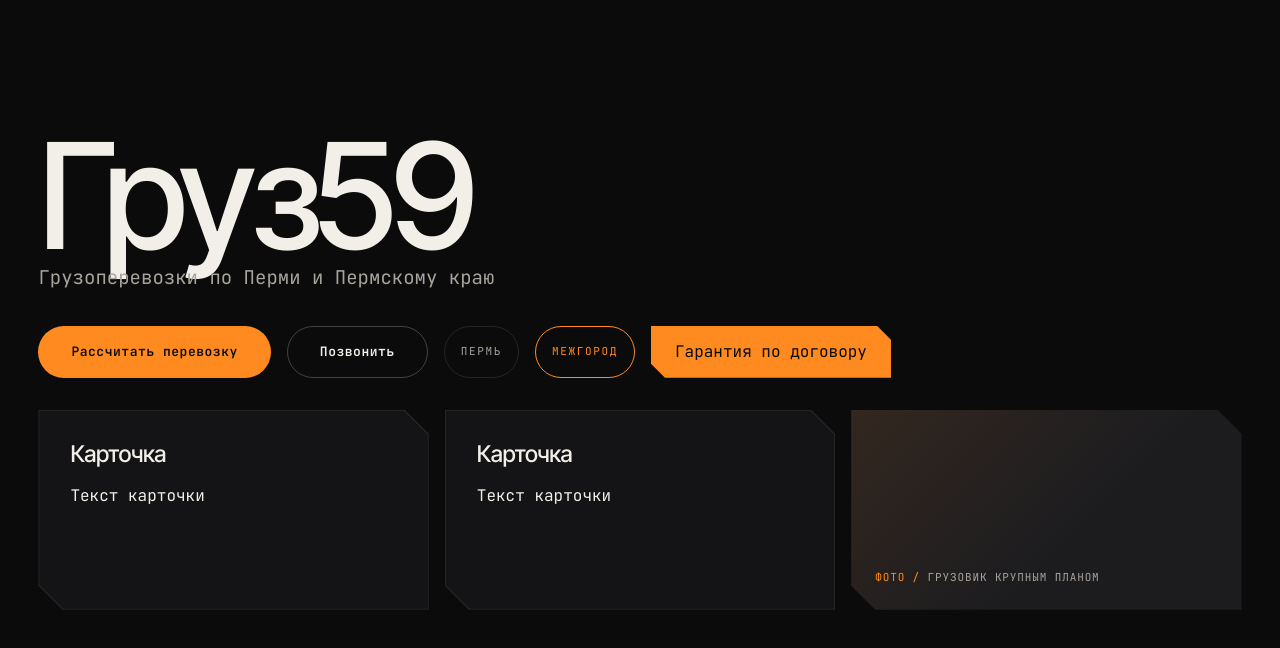
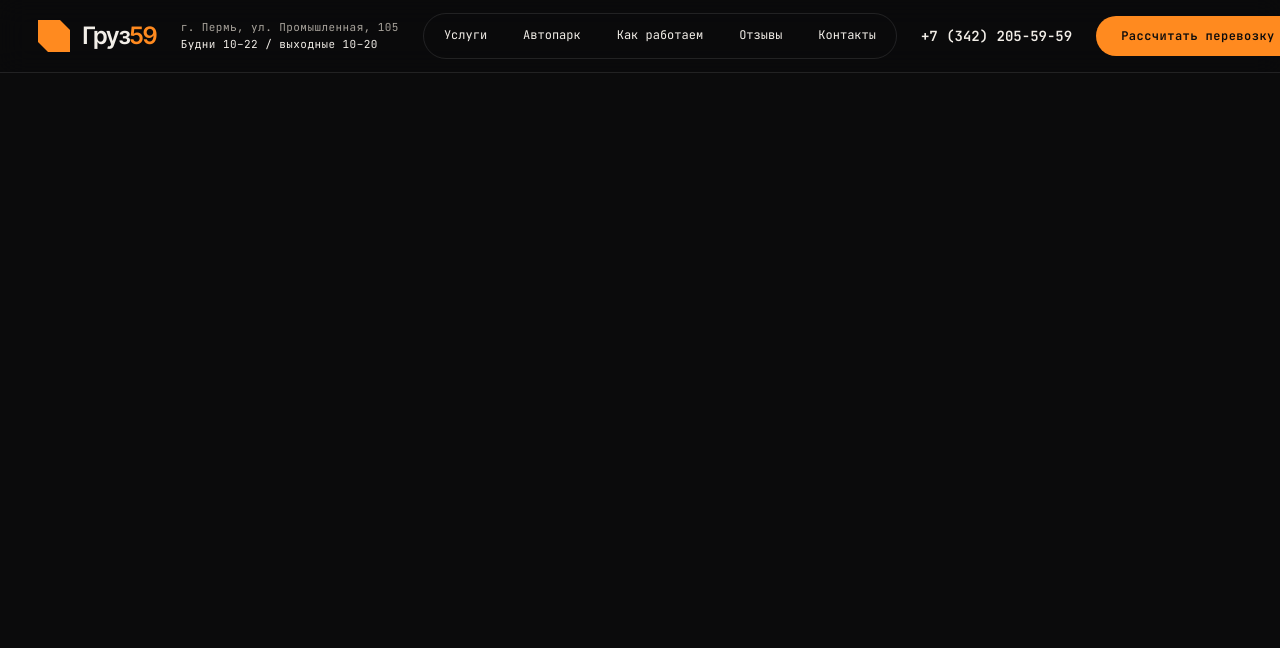
Before and after one commit to zab1yak/gruzoperevozki-landing, a website built with Vite: page index.html in a window 1280 px wide. Built offline with nearby package versions, Linux system fonts and the light colour scheme.

Commit message:
feat: header
Шапка в одну линию на desktop (логотип, адрес и часы, меню-пилюля,
телефон, кнопка расчёта), на mobile бургер и полноэкранное меню.

Co-Authored-By: Claude Sonnet 5.5 <noreply@anthropic.com>

```diff
--- /dev/null
+++ b/src/components/header.ts
@@ -0,0 +1,94 @@
+import { company, cta, nav } from '../content';
+import { button } from './ui';
+
+const logoMark = `<svg class="logo__mark" viewBox="0 0 32 32" width="32" height="32" aria-hidden="true"><path d="M0 0h22l10 10v22H10L0 22z" fill="currentColor"/></svg>`;
+
+export function renderHeader(): string {
+  const links = nav.map((item) => `<a class="nav__link" href="${item.href}">${item.label}</a>`);
+  return `
+    <header class="header" data-header>
+      <div class="container header__inner">
+        <a class="logo" href="#top" aria-label="${company.name}, на главную">
+          ${logoMark}
+          <span class="logo__text">Груз<span class="logo__accent">59</span></span>
+        </a>
+
+        <div class="header__info">
+          <span>${company.address}</span>
+          <span class="header__hours">${company.hoursCompact}</span>
+        </div>
+
+        <nav class="nav" aria-label="Основное меню">${links.join('')}</nav>
+
+        <a class="header__phone" href="${company.phoneHref}">${company.phone}</a>
+        ${button({ label: cta.quote, href: '#quote', size: 'sm', className: 'header__cta' })}
+
+        <button
+          class="burger"
+          type="button"
+          aria-expanded="false"
+          aria-controls="mobile-menu"
+          aria-label="Открыть меню"
+          data-burger
+        >
+          <span class="burger__line"></span>
+          <span class="burger__line"></span>
+        </button>
+      </div>
+
+      <div class="mobile-menu" id="mobile-menu" data-menu hidden>
+        <nav class="mobile-menu__nav" aria-label="Мобильное меню">
+          ${nav.map((item) => `<a class="mobile-menu__link" href="${item.href}">${item.label}</a>`).join('')}
+        </nav>
+        <div class="mobile-menu__foot">
+          <a class="mobile-menu__phone" href="${company.phoneHref}">${company.phone}</a>
+          <p class="label">${company.address}<br />${company.hoursCompact}</p>
+          ${button({ label: cta.quote, href: '#quote', block: true })}
+        </div>
+      </div>
+    </header>`;
+}
+
+export function initHeader(): void {
+  const header = document.querySelector<HTMLElement>('[data-header]');
+  const burger = document.querySelector<HTMLButtonElement>('[data-burger]');
+  const menu = document.querySelector<HTMLElement>('[data-menu]');
+  if (!header || !burger || !menu) return;
+
+  const setOpen = (open: boolean) => {
+    burger.setAttribute('aria-expanded', String(open));
+    burger.setAttribute('aria-label', open ? 'Закрыть меню' : 'Открыть меню');
+    header.classList.toggle('is-open', open);
+    document.body.classList.toggle('no-scroll', open);
+    if (open) {
+      menu.hidden = false;
+      // кадр на смену display, чтобы сработал transition
+      requestAnimationFrame(() => menu.classList.add('is-visible'));
+    } else {
+      menu.classList.remove('is-visible');
+      const hide = () => {
+        if (!header.classList.contains('is-open')) menu.hidden = true;
+      };
+      menu.addEventListener('transitionend', hide, { once: true });
+      window.setTimeout(hide, 600);
+    }
+  };
+
+  burger.addEventListener('click', () => setOpen(burger.getAttribute('aria-expanded') !== 'true'));
+  menu.addEventListener('click', (event) => {
+    if ((event.target as HTMLElement).closest('a')) setOpen(false);
+  });
+  document.addEventListener('keydown', (event) => {
+    if (event.key === 'Escape' && header.classList.contains('is-open')) {
+      setOpen(false);
+      burger.focus();
+    }
+  });
+  window.matchMedia('(min-width: 1121px)').addEventListener('change', (event) => {
+    if (event.matches && header.classList.contains('is-open')) setOpen(false);
+  });
+
+  const onScroll = () => header.classList.toggle('is-scrolled', window.scrollY > 8);
+  onScroll();
+  window.addEventListener('scroll', onScroll, { passive: true });
+}
--- a/src/content.ts
+++ b/src/content.ts
@@ -20,6 +20,7 @@ export const company = {
     { days: 'Выходные', time: '10:00–20:00' },
   ],
   hoursShort: 'Каждый день с 10:00, будни до 22:00, выходные до 20:00',
+  hoursCompact: 'Будни 10–22 / выходные 10–20',
   area: 'Пермь и Пермский край, межгород по договорённости',
 };
 
--- a/src/main.ts
+++ b/src/main.ts
@@ -1,25 +1,12 @@
 import '@fontsource-variable/inter-tight/wght.css';
 import '@fontsource-variable/jetbrains-mono/wght.css';
 import './style.css';
-import { company, cta } from './content';
-import { button, card, photo, plate, tag } from './components/ui';
+import { renderHeader, initHeader } from './components/header';
 
 const app = document.querySelector<HTMLDivElement>('#app');
 if (app) {
   app.innerHTML = `
-    <main class="container section">
-      <h1>${company.name}</h1>
-      <p class="lead">${company.tagline}</p>
-      <div style="display:flex;gap:16px;margin-block:32px;flex-wrap:wrap">
-        ${button({ label: cta.quote, href: '#quote' })}
-        ${button({ label: cta.call, href: company.phoneHref, variant: 'ghost' })}
-        ${tag('Пермь')} ${tag('Межгород', true)}
-        ${plate('Гарантия по договору', true)}
-      </div>
-      <div class="grid grid--3">
-        ${card('<h3>Карточка</h3><p>Текст карточки</p>', { href: '#' })}
-        ${card('<h3>Карточка</h3><p>Текст карточки</p>')}
-        ${photo('Грузовик крупным планом')}
-      </div>
-    </main>`;
+    ${renderHeader()}
+    <main id="top"></main>`;
+  initHeader();
 }
--- a/src/style.css
+++ b/src/style.css
@@ -2,3 +2,4 @@
 @import './styles/reset.css';
 @import './styles/base.css';
 @import './styles/components.css';
+@import './styles/header.css';
--- /dev/null
+++ b/src/styles/header.css
@@ -0,0 +1,195 @@
+.header {
+  position: fixed;
+  inset: 0 0 auto;
+  z-index: var(--z-header);
+  background: rgb(11 11 12 / 0.72);
+  backdrop-filter: blur(14px);
+  border-bottom: 1px solid var(--color-line);
+}
+
+.header__inner {
+  display: flex;
+  align-items: center;
+  gap: var(--space-5);
+  min-height: 72px;
+}
+
+.logo {
+  display: inline-flex;
+  align-items: center;
+  gap: var(--space-3);
+  flex: none;
+  color: var(--color-accent);
+}
+
+.logo__text {
+  font-family: var(--font-display);
+  font-size: 1.5rem;
+  font-weight: 600;
+  letter-spacing: -0.03em;
+  color: var(--color-text);
+}
+
+.logo__accent {
+  color: var(--color-accent);
+}
+
+.header__info {
+  display: none;
+  flex-direction: column;
+  gap: 2px;
+  flex: none;
+  font-size: var(--fs-label);
+  line-height: 1.4;
+  letter-spacing: 0.04em;
+  color: var(--color-muted);
+}
+
+.header__hours {
+  color: var(--color-text);
+}
+
+/* Меню-пилюля */
+.nav {
+  display: none;
+  align-items: center;
+  gap: var(--space-1);
+  margin-inline: auto;
+  padding: var(--space-1);
+  border: 1px solid var(--color-line);
+  border-radius: var(--radius-pill);
+}
+
+.nav__link {
+  padding: var(--space-2) var(--space-4);
+  border-radius: var(--radius-pill);
+  font-size: 0.75rem;
+  white-space: nowrap;
+  transition:
+    background-color var(--dur-fast) var(--ease),
+    color var(--dur-fast) var(--ease);
+}
+
+.nav__link:hover {
+  background: var(--color-surface-2);
+  color: var(--color-accent);
+}
+
+.header__phone {
+  display: none;
+  flex: none;
+  font-size: 0.875rem;
+  font-weight: 600;
+  white-space: nowrap;
+  transition: color var(--dur-fast) var(--ease);
+}
+
+.header__phone:hover {
+  color: var(--color-accent);
+}
+
+.header__cta {
+  display: none;
+}
+
+/* Бургер */
+.burger {
+  display: inline-grid;
+  place-content: center;
+  gap: 6px;
+  width: 44px;
+  height: 44px;
+  margin-left: auto;
+  border: 1px solid var(--color-line);
+  border-radius: var(--radius-pill);
+}
+
+.burger__line {
+  width: 18px;
+  height: 2px;
+  background: var(--color-text);
+  transition: transform var(--dur-base) var(--ease);
+}
+
+.is-open .burger__line:first-child {
+  transform: translateY(4px) rotate(45deg);
+}
+
+.is-open .burger__line:last-child {
+  transform: translateY(-4px) rotate(-45deg);
+}
+
+/* Мобильное меню */
+.mobile-menu {
+  position: fixed;
+  inset: 72px 0 0;
+  z-index: var(--z-menu);
+  display: flex;
+  flex-direction: column;
+  justify-content: space-between;
+  gap: var(--space-7);
+  padding: var(--space-7) var(--gutter) var(--space-6);
+  overflow-y: auto;
+  background: var(--color-bg);
+  opacity: 0;
+  transform: translateY(-12px);
+  transition:
+    opacity var(--dur-base) var(--ease),
+    transform var(--dur-base) var(--ease);
+}
+
+.mobile-menu[hidden] {
+  display: none;
+}
+
+.mobile-menu.is-visible {
+  opacity: 1;
+  transform: none;
+}
+
+.mobile-menu__nav {
+  display: grid;
+}
+
+.mobile-menu__link {
+  padding-block: var(--space-4);
+  border-bottom: 1px solid var(--color-line);
+  font-family: var(--font-display);
+  font-size: clamp(1.75rem, 8vw, 2.5rem);
+  letter-spacing: -0.03em;
+  line-height: 1.1;
+}
+
+.mobile-menu__foot {
+  display: grid;
+  gap: var(--space-4);
+}
+
+.mobile-menu__phone {
+  font-family: var(--font-display);
+  font-size: var(--fs-stat);
+  font-weight: 500;
+}
+
+.no-scroll {
+  overflow: hidden;
+}
+
+@media (min-width: 1121px) {
+  .nav,
+  .header__phone,
+  .header__cta {
+    display: inline-flex;
+  }
+
+  .burger,
+  .mobile-menu {
+    display: none;
+  }
+}
+
+@media (min-width: 1280px) {
+  .header__info {
+    display: flex;
+  }
+}
```
